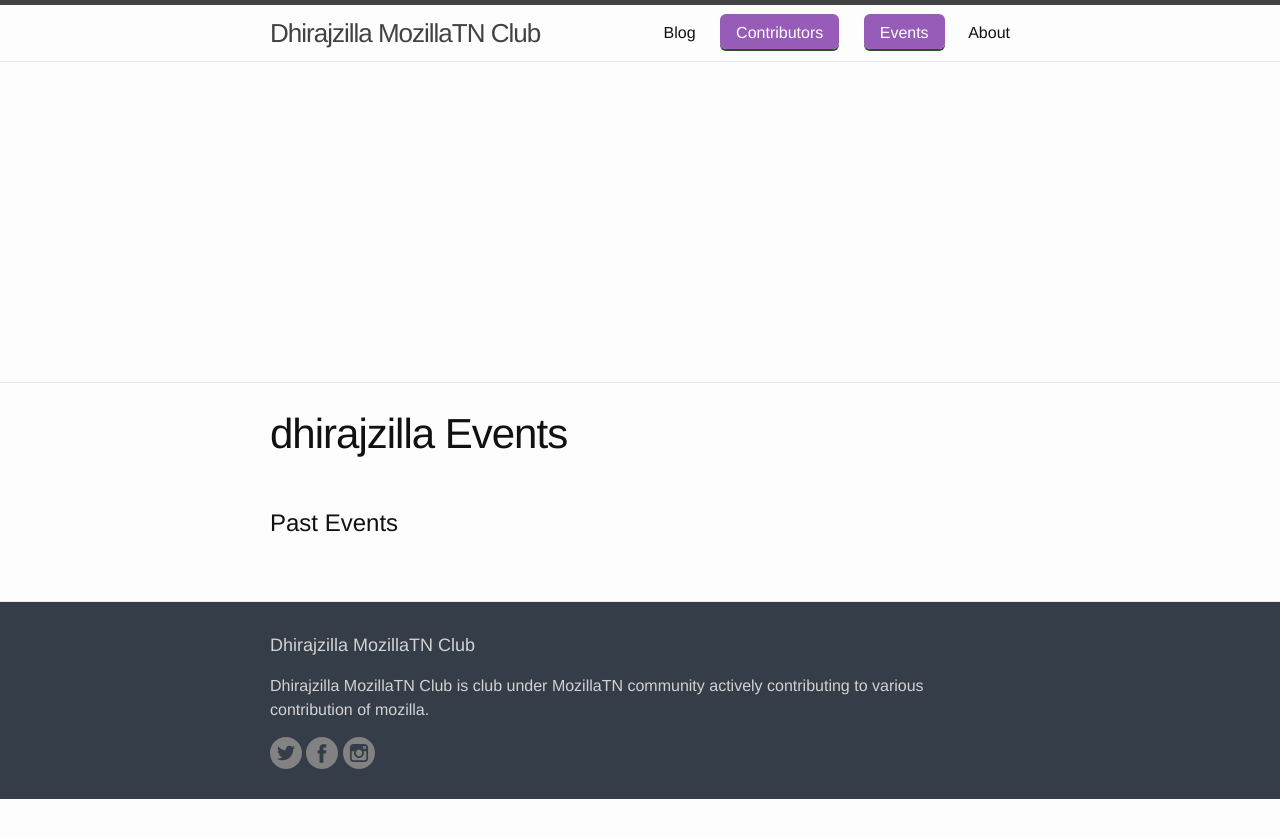
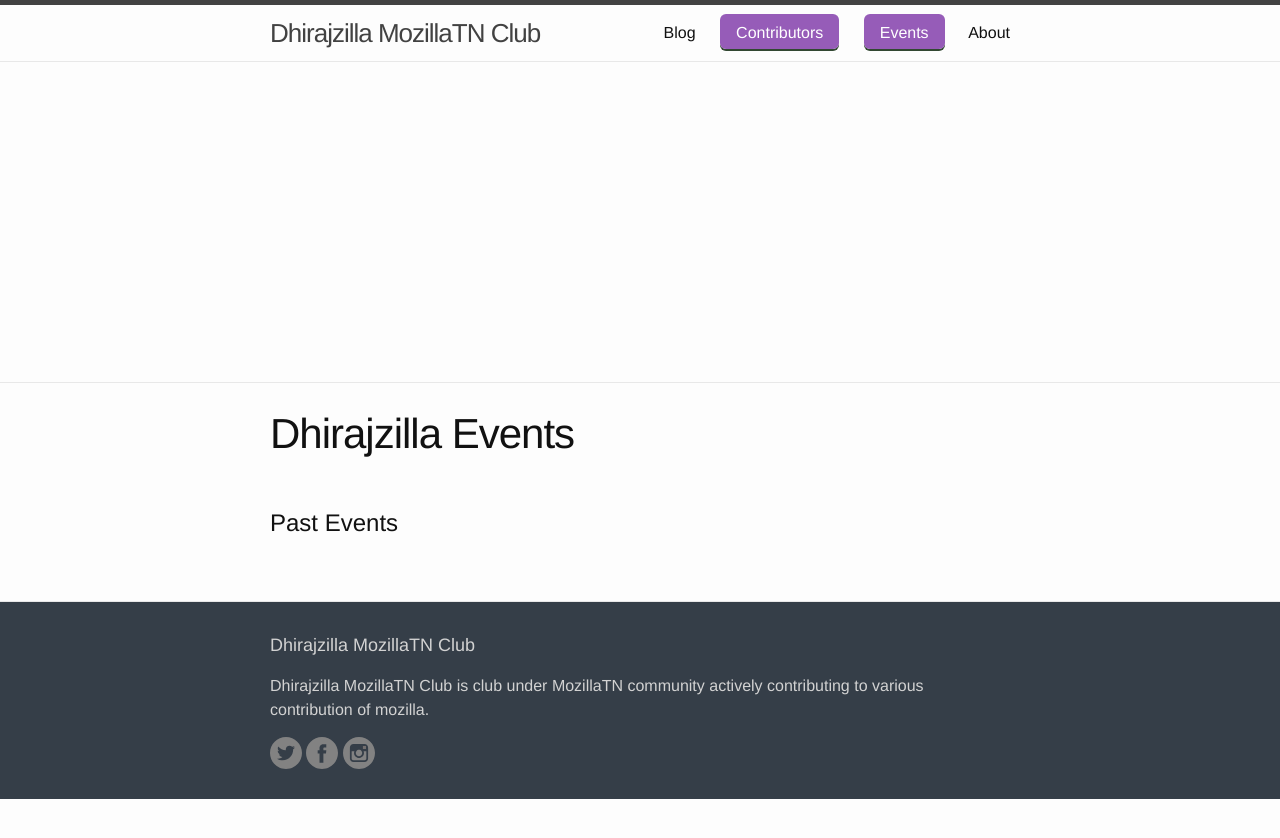
Before and after one commit to MozillaTN/Dhirajzilla, a Jekyll site: the page built from docs/events.md, in a window 1280 px wide. Shown: the top 838 px of the page. Built offline with Jekyll 4.4.1, drawn with Linux system fonts in a browser that asks for light colours.

```diff
--- a/docs/events.md
+++ b/docs/events.md
@@ -1,6 +1,6 @@
 ---
 layout: page
-title: dhirajzilla Events
+title: Dhirajzilla Events
 navigation_title: Events
 permalink: /Events/
 button: true
```
